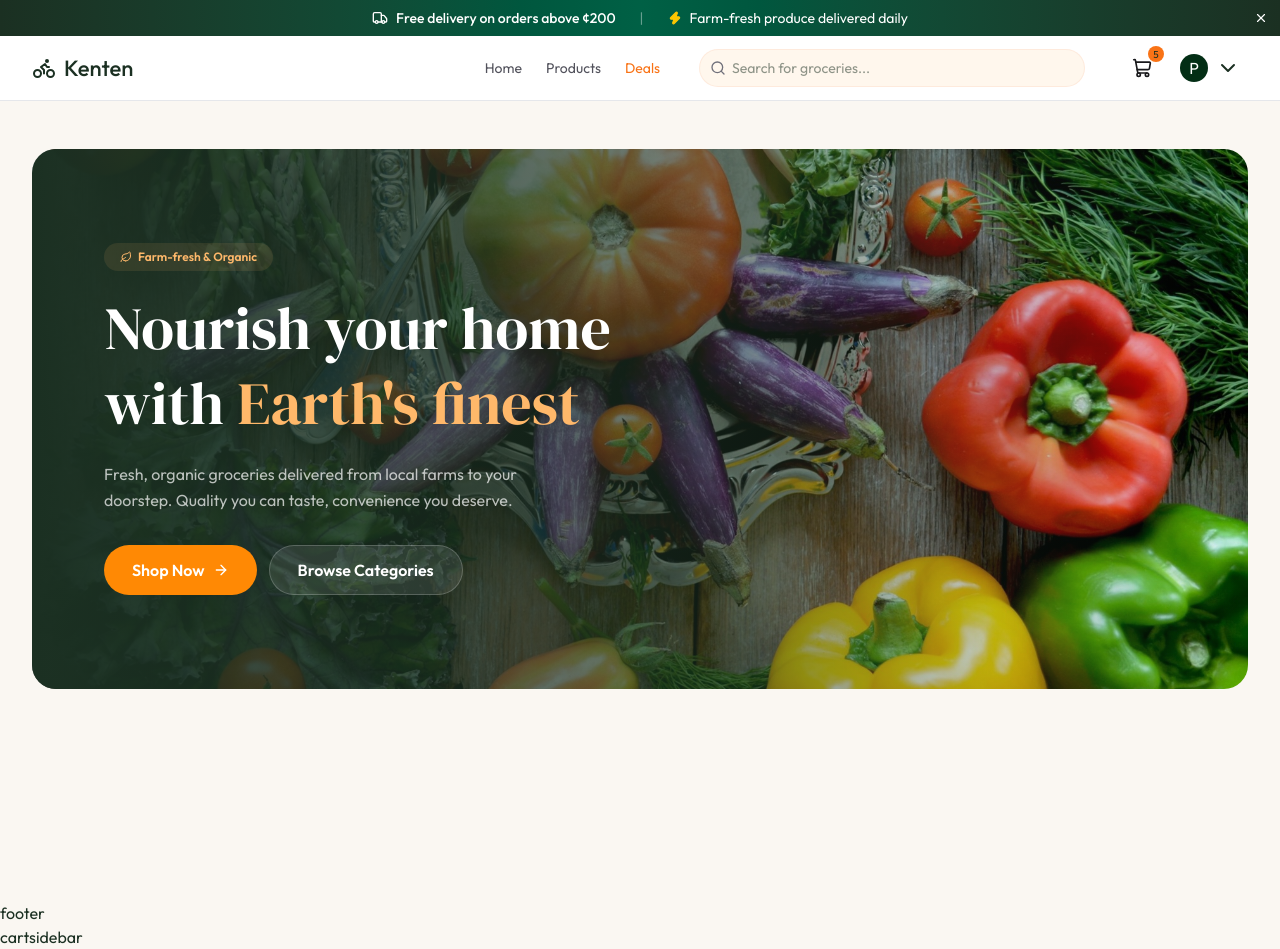
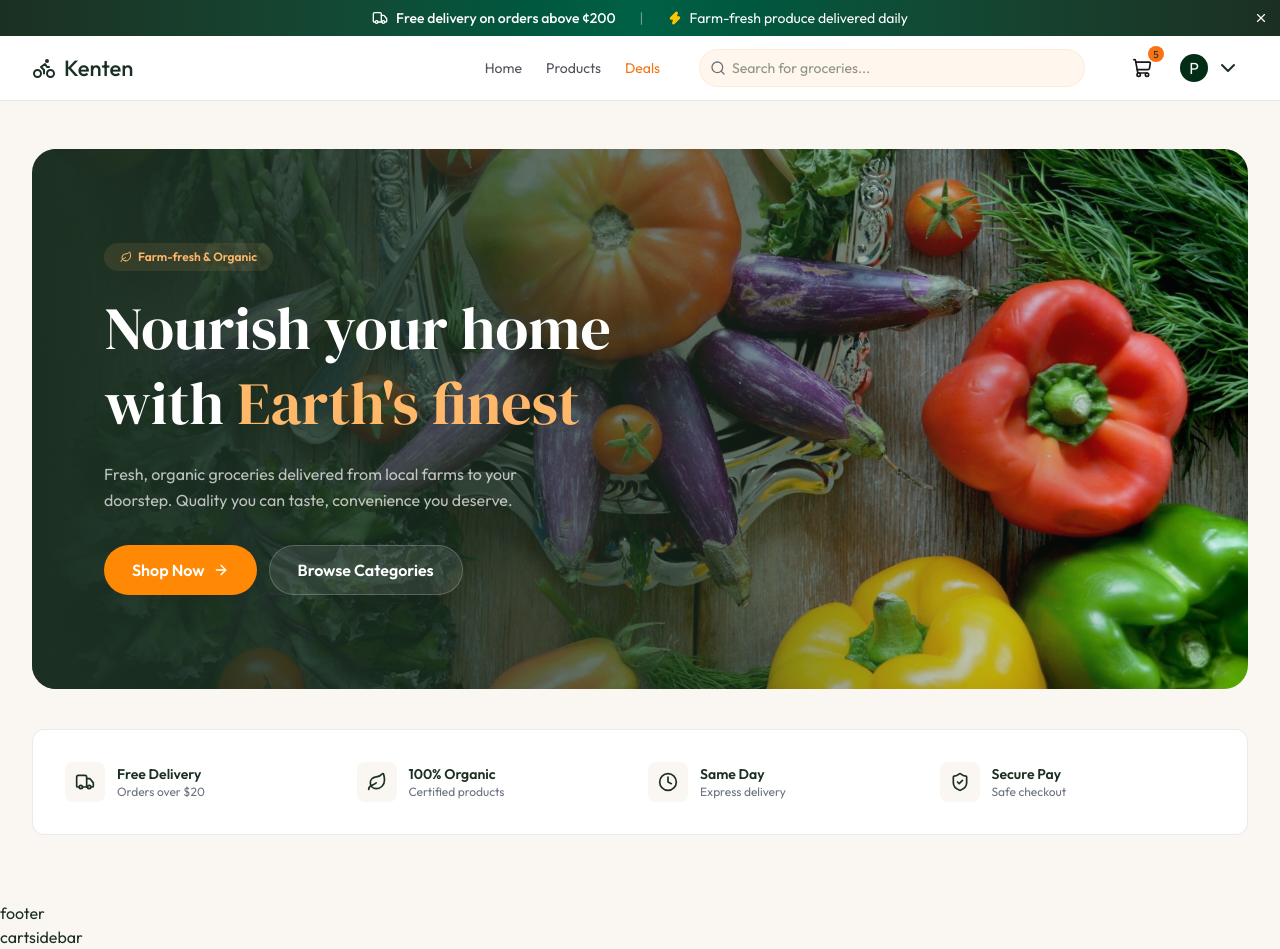
Before and after one commit to BearForOdin/kenten, a React (Vite) app in the folder client/: page / in a window 1280 px wide. Built offline with nearby package versions, Linux system fonts and the light colour scheme.

Commit message:
Features-paa-joe-help

```diff
--- /dev/null
+++ b/client/src/components/Home/Features.tsx
@@ -0,0 +1,29 @@
+import { heroSectionData } from "../../assets/assets"
+
+
+const Features = () => {
+  return (
+    <section className="bg-white py-5 border border-app-border/80
+    rounded-xl">
+      <div className="mx-auto px-4 sm:px-6 lg:px-8">
+      <div className="grid grid-cols-2 md:grid-cols-4 gap-4">
+            {heroSectionData.hero_features.map((feature, i)=>(
+                <div key={i} className="flex items-center gap-3 py-3">
+                    <div className="size-10 rounded-lg bg-app-cream flex-center
+                    shrink-0">
+                        <feature.icon className="size-5"/>
+                    </div>
+                    <div>
+                        <p className="text-sm font-semibold text-app-green">{feature.
+                        title}</p>
+                        <p className="text-xs text-app-text-light">{feature.desc}</p>
+                    </div>
+                </div>
+            ))}
+      </div>
+      </div>
+    </section>
+  )
+}
+
+export default Features
--- a/client/src/pages/Home.tsx
+++ b/client/src/pages/Home.tsx
@@ -1,3 +1,4 @@
+import Features from "../components/Home/Features"
 import Hero from "../components/Home/Hero"
 
 
@@ -5,6 +6,7 @@ const Home = () => {
   return (
     <div className="min-h-screen max-w-7wl mx-auto px-4 sm:px-6 lg:px-8 py-12">
       <Hero />
+      <Features />
     </div>
   )
 }
```
